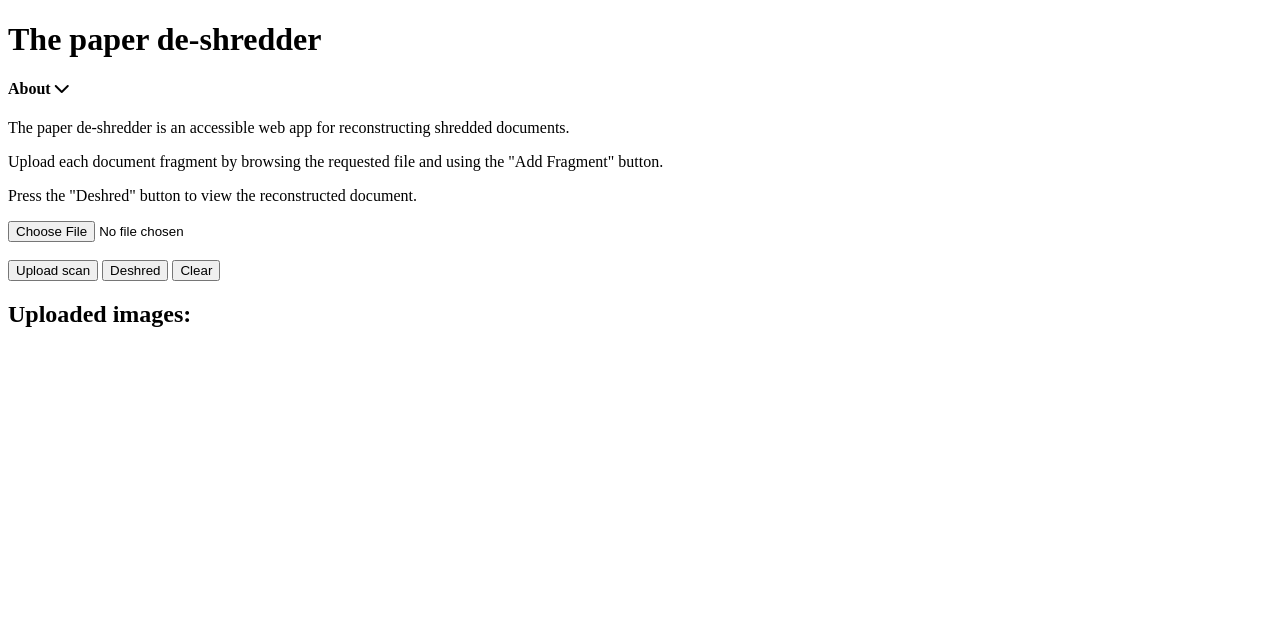
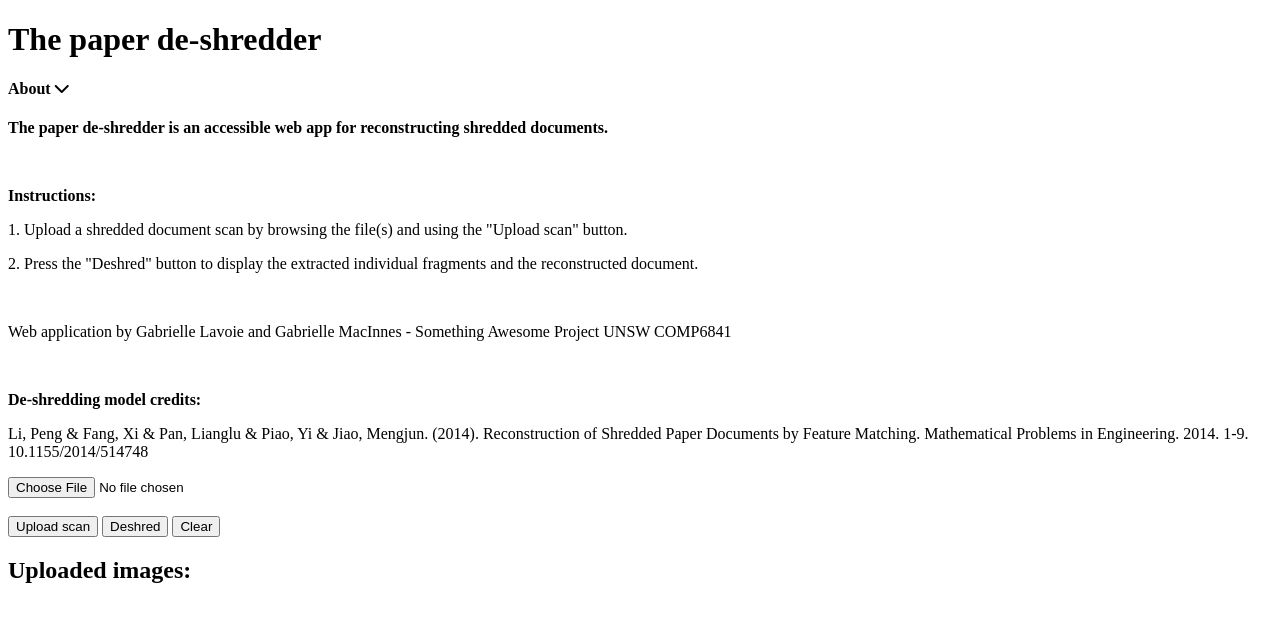
Before and after one commit to gablavoiie/Deshredder, a Flask app: template templates/index.html in a window 1280 px wide. Shown: the top 622 px of the page. Run offline with Flask 3, Linux system fonts and the light colour scheme; the template is opened without the code that fills it, so the values that code supplies are empty.

Commit message:
updated about section

```diff
--- a/templates/index.html
+++ b/templates/index.html
@@ -17,9 +17,16 @@
     </h4>
 
     <div class="about-info" id="about-info">
-        <p>The paper de-shredder is an accessible web app for reconstructing shredded documents.</p>
-        <p>Upload each document fragment by browsing the requested file and using the "Add Fragment" button.</p>
-        <p>Press the "Deshred" button to view the reconstructed document.</p>
+        <p><b>The paper de-shredder is an accessible web app for reconstructing shredded documents.</b></p>
+        <br>
+        <p><b>Instructions:</b> </p>
+        <p>1. Upload a shredded document scan by browsing the file(s) and using the "Upload scan" button.</p>
+        <p>2. Press the "Deshred" button to display the extracted individual fragments and the reconstructed document.</p>
+        <br>
+        <p>Web application by Gabrielle Lavoie and Gabrielle MacInnes - Something Awesome Project UNSW COMP6841</p>
+        <br>
+        <p><b>De-shredding model credits:</b></p>
+        <p>Li, Peng & Fang, Xi & Pan, Lianglu & Piao, Yi & Jiao, Mengjun. (2014). Reconstruction of Shredded Paper Documents by Feature Matching. Mathematical Problems in Engineering. 2014. 1-9. 10.1155/2014/514748</p>
     </div>
 
     <!-- form to submitted the fragmented document pieces to be deshredded -->
```
